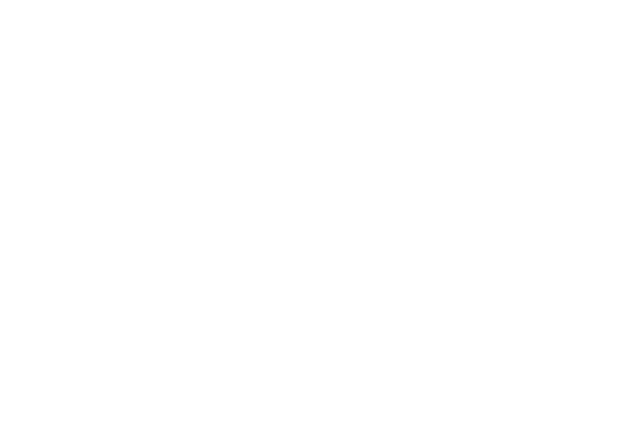
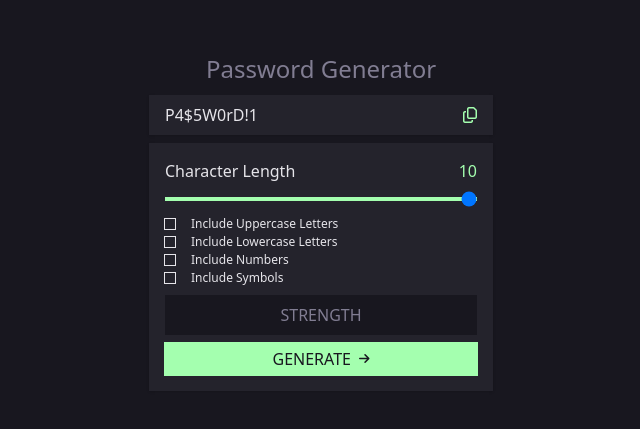
Before and after one commit to remtaine/fem-password-generator, a React (Create React App) app: page / in a window 1280 px wide. Shown: the part 179-608 px from the top of the page, without its empty margins (319-959 px from the left). Built offline with nearby package versions, Linux system fonts and the light colour scheme.

Commit message:
Add content

```diff
--- a/src/App.js
+++ b/src/App.js
@@ -1,9 +1,39 @@
 import "./App.css";
+import ChecklistItem from "./components/ChecklistItem";
+import Slider from "./components/Slider";
 
 function App() {
   return (
-    <div className="App">
-      <header></header>
+    <div className="App bg-fem-400 min-h-screen flex items-center justify-center selection:bg-fem-500 selection:text-fem-400">
+      <main className="mx-4 flex flex-col gap-2 max-w-[360px] w-full text-fem-300 px-2">
+        <h1 className="mx-auto text-fem-200 text-2xl">Password Generator</h1>
+        <div className="bg-fem-100 flex justify-between pl-4 pr-2 items-center shadow ">
+          <span className="">P4$5W0rD!1</span>
+          <button className="p-2">
+            <i class="fa-regular fa-copy text-fem-500"></i>
+          </button>
+        </div>
+        <div className="bg-fem-100 shadow px-4 py-4 flex flex-col gap-2">
+          <Slider />
+          {/* TODO add custom slider that changes number */}
+          <div className="flex flex-col">
+            {/* TODO add custom checkbox components */}
+            <ChecklistItem>Include Uppercase Letters</ChecklistItem>
+            <ChecklistItem>Include Lowercase Letters</ChecklistItem>
+            <ChecklistItem>Include Numbers</ChecklistItem>
+            <ChecklistItem>Include Symbols</ChecklistItem>
+          </div>
+          <div className="bg-fem-400 p-2">
+            <span className="uppercase text-fem-200">Strength</span>
+            {/* TODO create text reponsive to strength level */}
+            {/* TODO create bar component */}
+          </div>
+          <button className="bg-fem-500 text-fem-400 hover:bg-fem-100 outline-fem-500 outline outline-1 duration-300 hover:text-fem-500 uppercase flex items-center justify-center w-full gap-2 py-1 px-2">
+            <span className="">Generate</span>
+            <i class="fa-solid fa-arrow-right text-xs"></i>
+          </button>
+        </div>
+      </main>
     </div>
   );
 }
```
